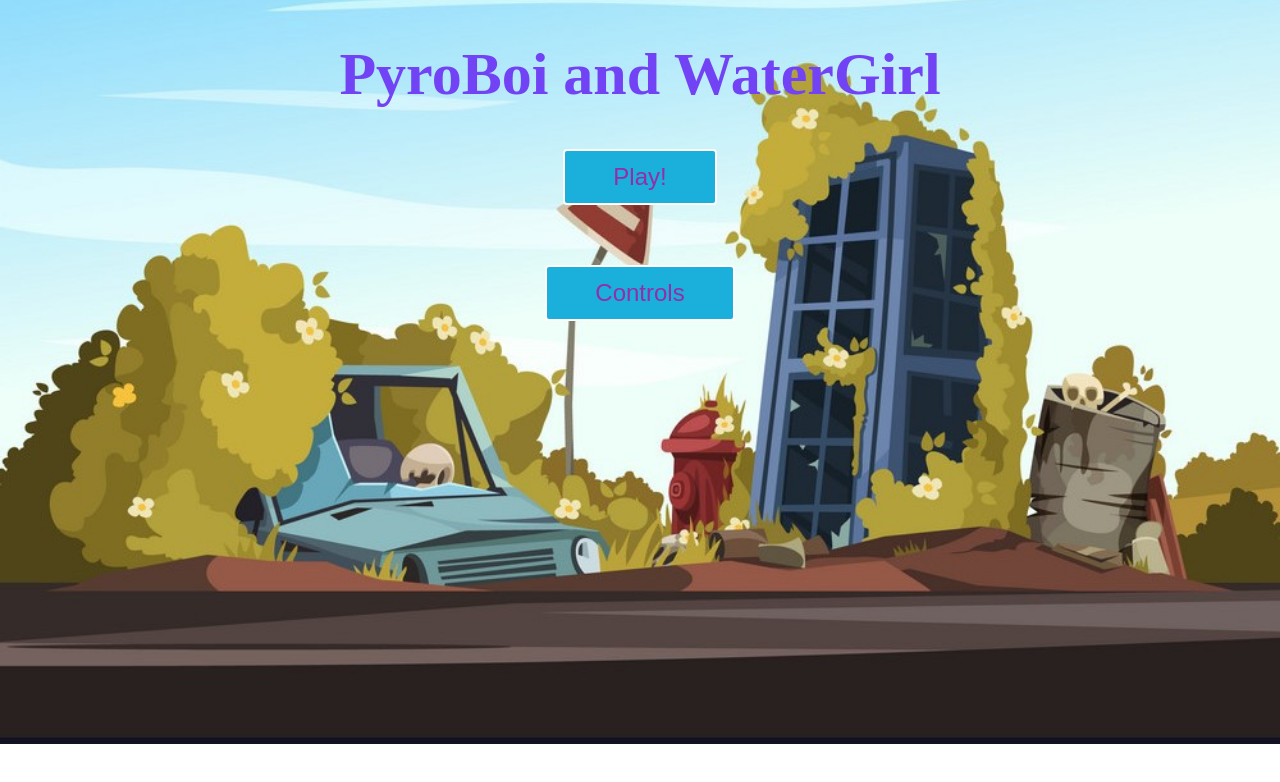
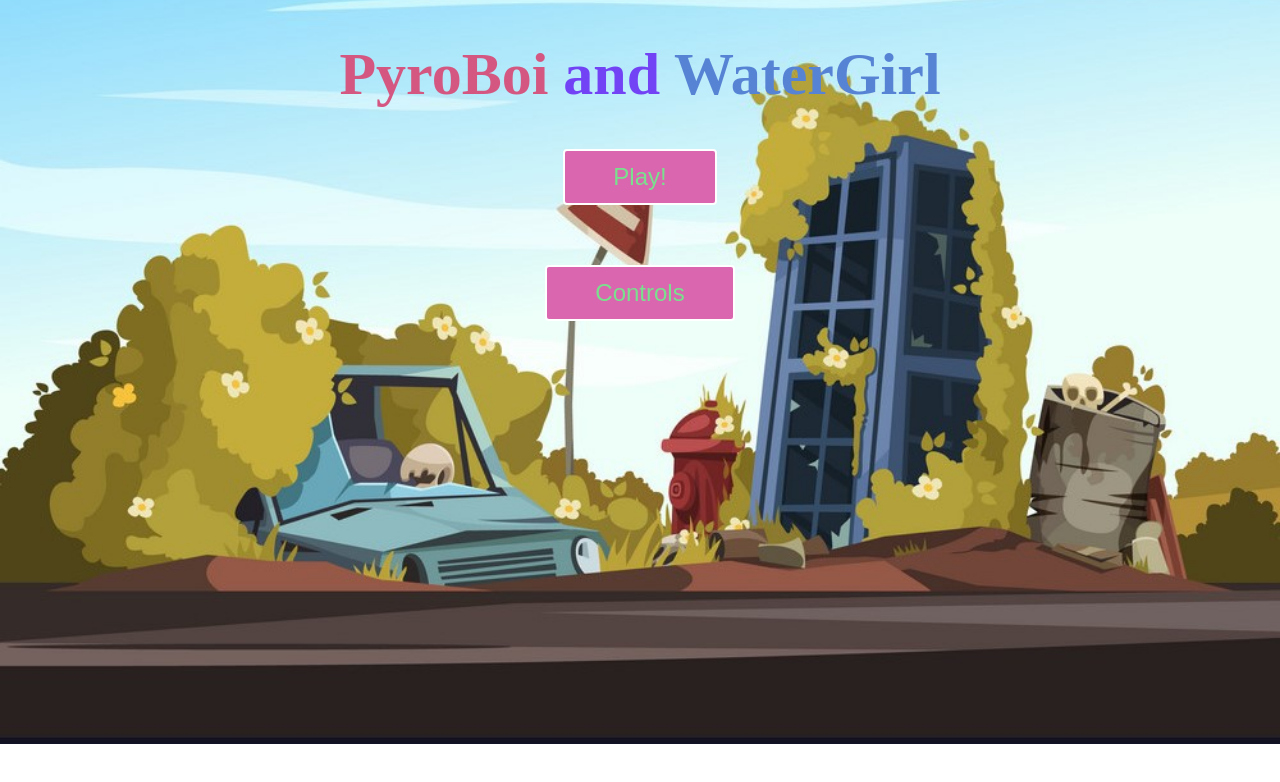
Before and after one commit to vrigue/firegirl_and_waterboy, a website: page index.html in a window 1280 px wide. Drawn offline with Linux system fonts and the light colour scheme.

Commit message:
fixed fonts and colors

```diff
--- a/index.css
+++ b/index.css
@@ -34,13 +34,21 @@ button {
     text-decoration:none;
     padding:12px 48px 12px 48px;
     border-radius:4px;
-    color:#932ea7;
-    background-color:#1bafdb;
+    color:#7be08e;
+    background-color:#d966af;
     border: 2px solid #ffffff;
     margin-bottom: 60px;
 }
 
-button {   transition-duration: 0.4s; }
+.blue {
+    color: #5783d4;
+}
+
+.red {
+    color: #d45781;
+}
+
+/* button {   transition-duration: 0.4s; }
 button:hover {
     font-size:1.6em;
     background-color:#1e8fd6;
--- a/index.html
+++ b/index.html
@@ -8,7 +8,7 @@
     <title>PyroBoi and WaterGirl</title>
     <link href="index.css" type="text/css" rel="stylesheet">
 
-    <h1> PyroBoi and WaterGirl </h1>
+    <h1> <span class="red">PyroBoi</span> and <span class="blue">WaterGirl</span> </h1>
 
     <button onclick="window.location.href= 'index.html';">Play!</button>
 
```
